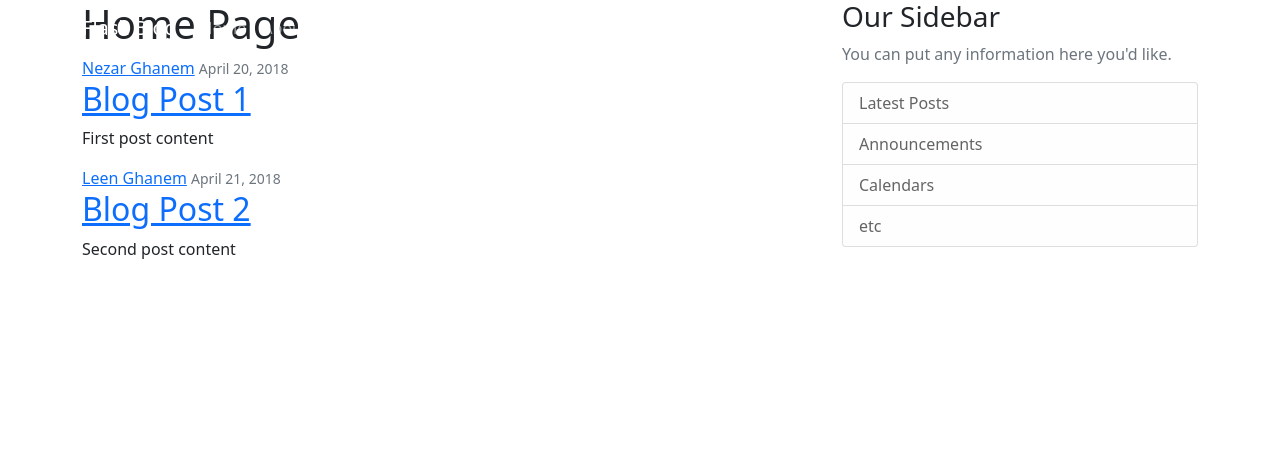
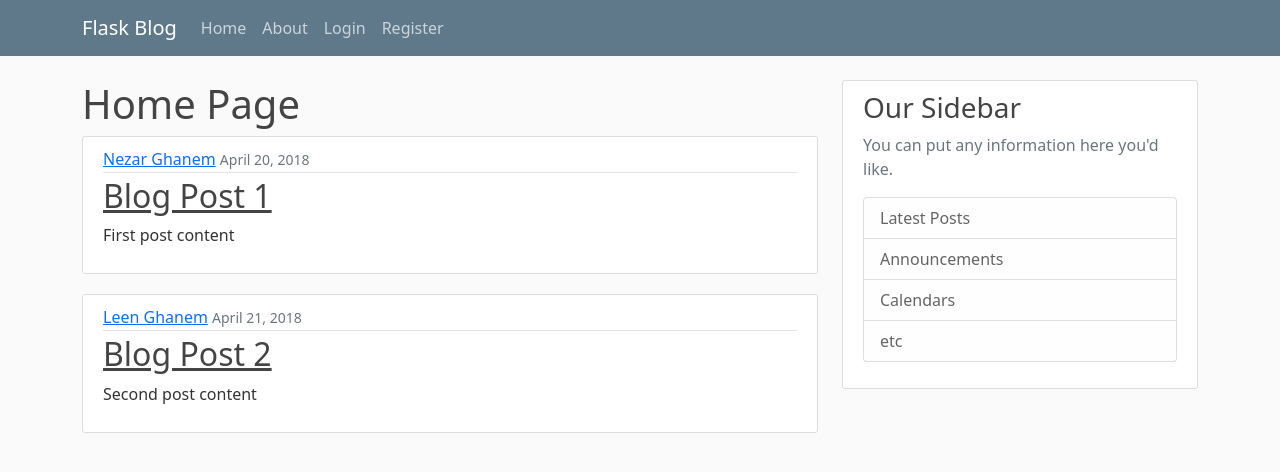
Before and after one commit to nzghanem/blog_flask, a Flask app: page / in a window 1280 px wide. Shown: the top 472 px of the page. Run offline with Flask 2, Linux system fonts and the light colour scheme.

Commit message:
Video 2: Adds main.css to custom the web pages design

```diff
--- a/flaskblog.py
+++ b/flaskblog.py
@@ -1,4 +1,4 @@
-from flask import Flask, render_template
+from flask import Flask, render_template, url_for
 
 app = Flask(__name__)
 
--- /dev/null
+++ b/static/main.css
@@ -0,0 +1,85 @@
+body {
+    background: #fafafa;
+    color: #333333;
+    margin-top: 5rem;
+}
+
+h1,
+h2,
+h3,
+h4,
+h5,
+h6 {
+    color: #444444;
+}
+
+.bg-steel {
+    background-color: #5f788a;
+}
+
+.site-header .navbar-nav .nav-link {
+    color: #cbd5db;
+}
+
+.site-header .navbar-nav .nav-link:hover {
+    color: #ffffff;
+}
+
+.site-header .navbar-nav .nav-link.active {
+    font-weight: 500;
+}
+
+.content-section {
+    background: #ffffff;
+    padding: 10px 20px;
+    border: 1px solid #dddddd;
+    border-radius: 3px;
+    margin-bottom: 20px;
+}
+
+.article-title {
+    color: #444444;
+}
+
+a.article-title:hover {
+    color: #428bca;
+    text-decoration: none;
+}
+
+.article-content {
+    white-space: pre-line;
+}
+
+.article-img {
+    height: 65px;
+    width: 65px;
+    margin-right: 16px;
+}
+
+.article-metadata {
+    padding-bottom: 1px;
+    margin-bottom: 4px;
+    border-bottom: 1px solid #e3e3e3
+}
+
+.article-metadata a:hover {
+    color: #333;
+    text-decoration: none;
+}
+
+.article-svg {
+    width: 25px;
+    height: 25px;
+    vertical-align: middle;
+}
+
+.account-img {
+    height: 125px;
+    width: 125px;
+    margin-right: 20px;
+    margin-bottom: 16px;
+}
+
+.account-heading {
+    font-size: 2.5rem;
+}
--- a/templates/layout.html
+++ b/templates/layout.html
@@ -9,6 +9,8 @@
     <!-- Bootstrap CSS -->
     <link href="https://cdn.jsdelivr.net/npm/bootstrap@5.0.2/dist/css/bootstrap.min.css" rel="stylesheet"
         integrity="sha384-EVSTQN3/azprG1Anm3QDgpJLIm9Nao0Yz1ztcQTwFspd3yD65VohhpuuCOmLASjC" crossorigin="anonymous">
+
+    <link rel="stylesheet" type="text/css" href="{{ url_for('static', filename='main.css' ) }}">
 
     {% if title %}
     <title>Flask Blog - {{ title }}</title>
```
